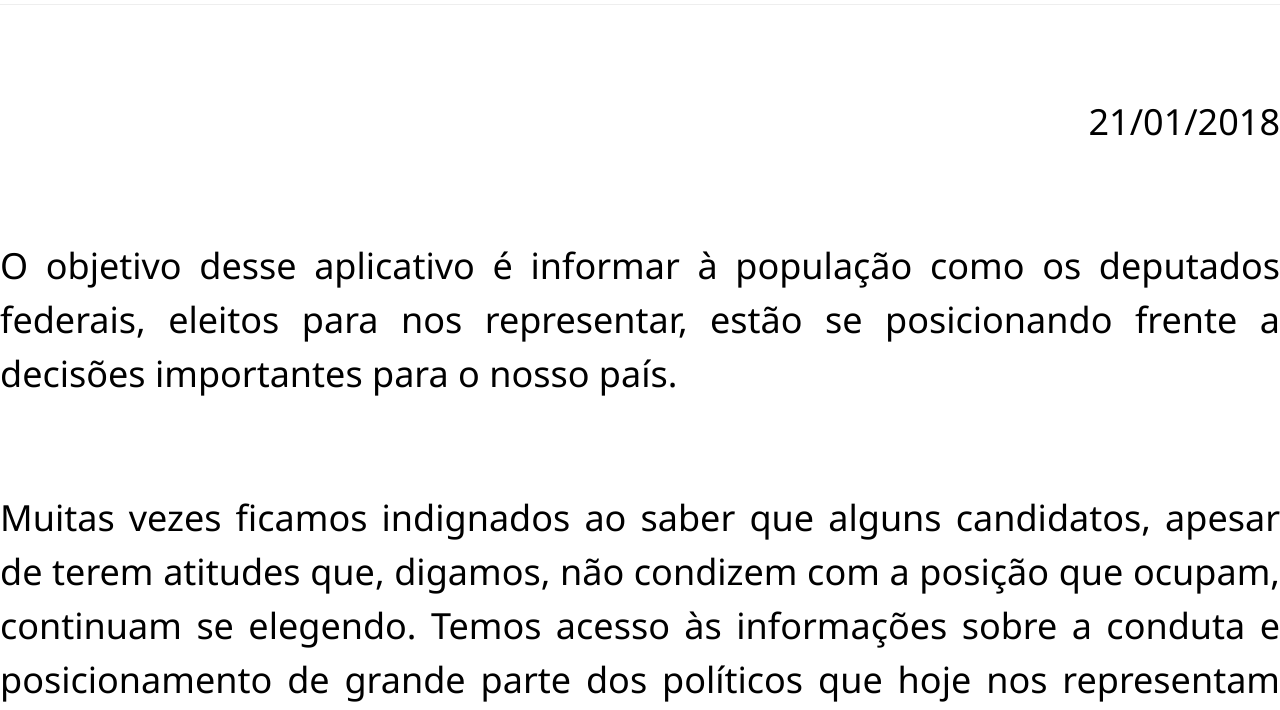
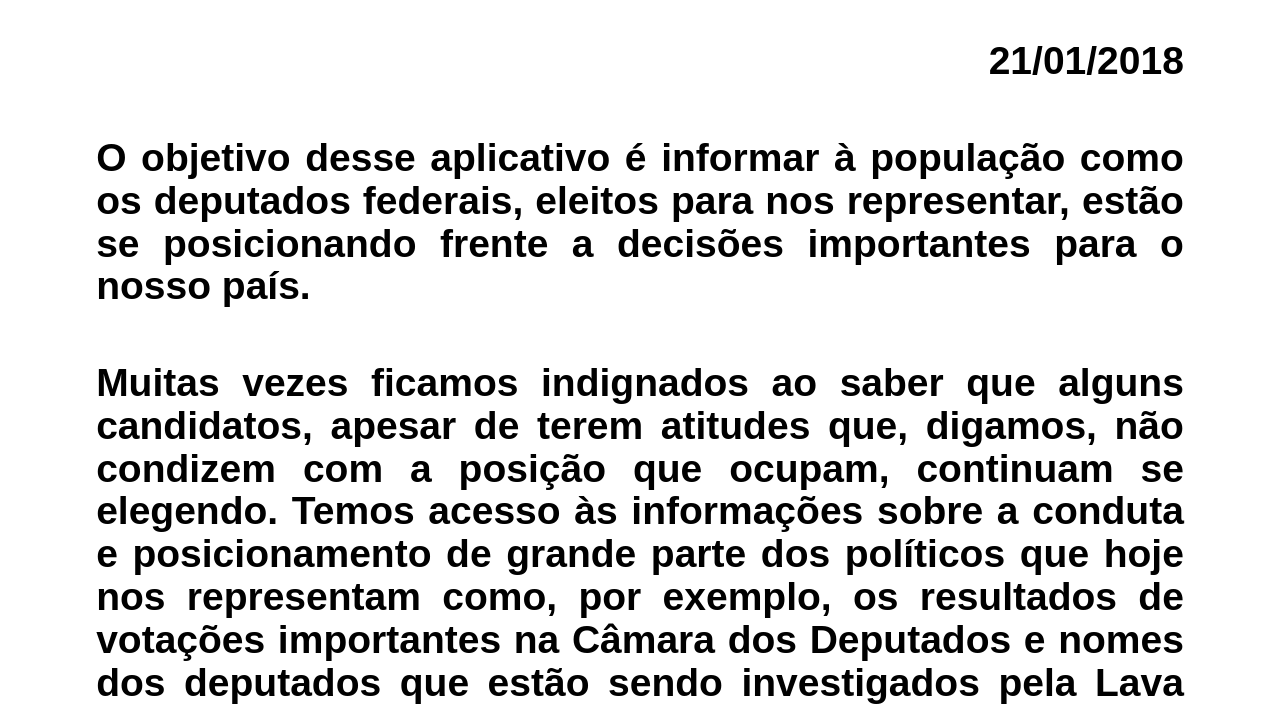
Before and after one commit to liscustodio/DeputadosFederais, a plain HTML site: page mobile/QuemSomos.html in a window 1280 px wide. Shown: the part 713-1423 px from the top of the page. Drawn offline with nearby package versions, Linux system fonts and the light colour scheme; a web font is replaced by a local one.

Commit message:
Update QuemSomos.html

```diff
--- a/mobile/QuemSomos.html
+++ b/mobile/QuemSomos.html
@@ -16,7 +16,7 @@
 
         <title>O seu deputado federal realmente tem te representado?</title>
         <meta charset="UTF-8"/>
-       <!-- <link rel="stylesheet" type="text/css" href="journal.css"/>-->
+        <link rel="stylesheet" type="text/css" href="journal.css"/>
         <meta property="og:site_name" content="Votos dos deputados federais"/>
         <meta property="og:type" content="Aplicativo"/>
         <meta property="og:title" content="O seu deputado federal tem te representado?"/>
@@ -25,20 +25,13 @@
         <meta property="og:url" content="https://liscustodio.github.io/deputadosfederais/"/>
 
 
-<link rel="stylesheet" href="https://www.w3schools.com/w3css/4/w3.css">
-<link rel="stylesheet" href="https://fonts.googleapis.com/css?family=Montserrat">
-<link rel="stylesheet" href="https://cdnjs.cloudflare.com/ajax/libs/font-awesome/4.7.0/css/font-awesome.min.css">
-<style>
- .container {
-            width: 500;
+
+        <style>
+        .container {
+            width: 700;
             margin-left: auto;
             margin-right: auto;
-            }
-
- .wrapper {
-    text-align: center;
-}
-</style>
+       </style>
     </head>
 
     <body>
```
